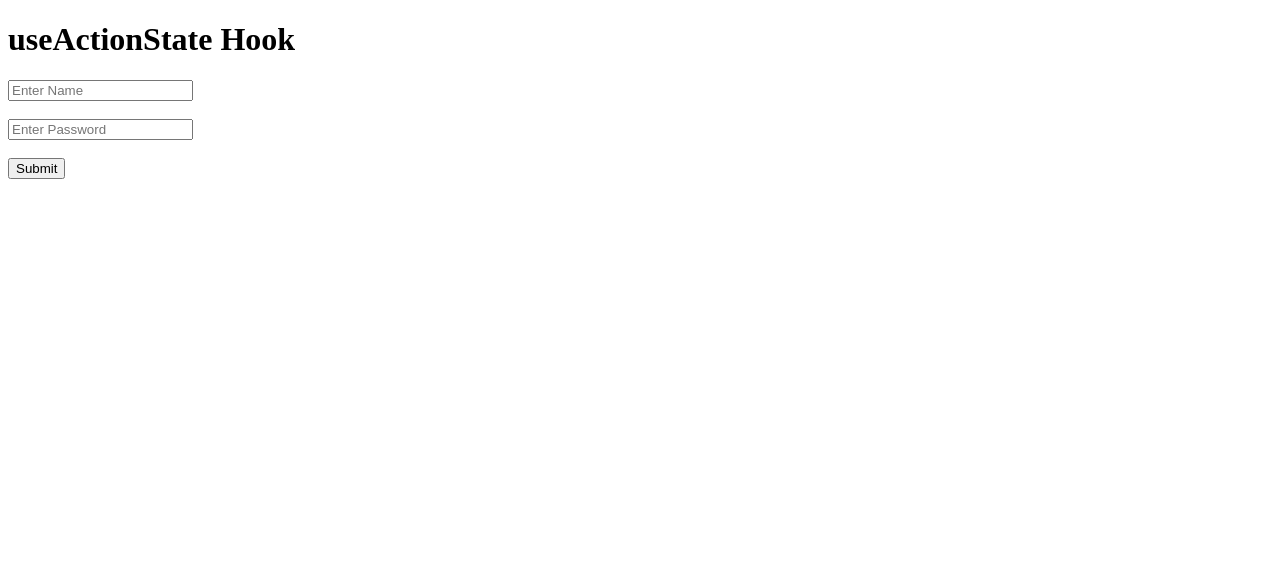
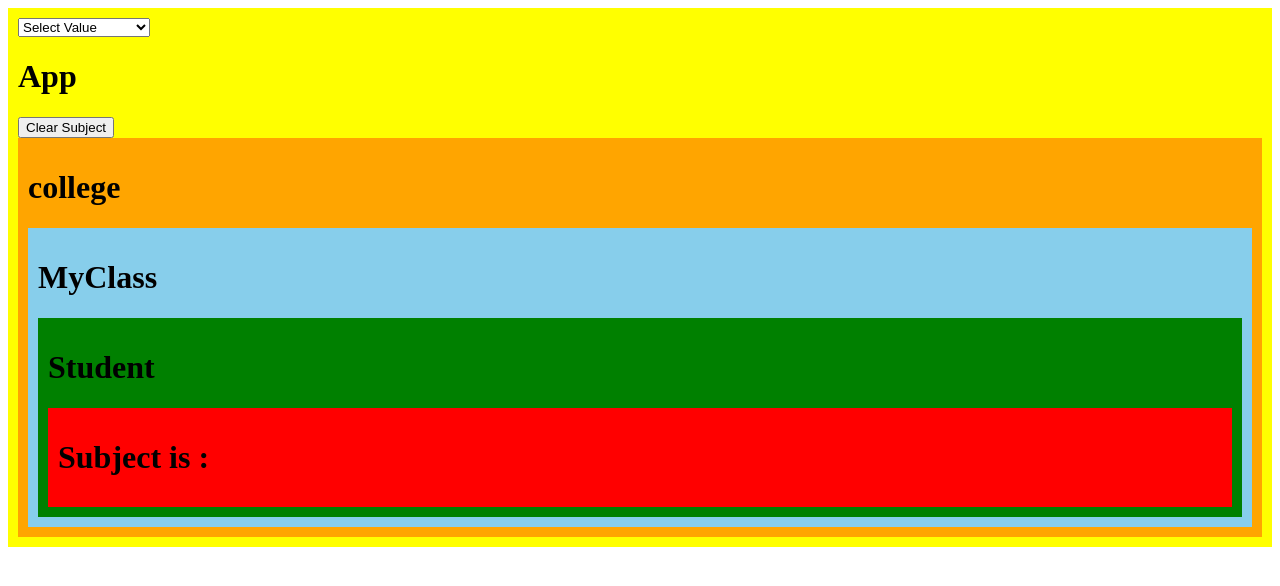
Before and after one commit to saeedali780/learn-react, a React (Vite) app: page / in a window 1280 px wide. Shown: the top 586 px of the page. Built offline with nearby package versions, Linux system fonts and the light colour scheme.

Commit message:
Context API Reactjs

```diff
--- a/src/App.jsx
+++ b/src/App.jsx
@@ -1,41 +1,24 @@
-import React from 'react'
-import { useActionState } from 'react'
+import React, { useState } from 'react';
+import College from './College';
+import {SubjectContext} from './ContexData.jsx';
 
 const App = () => {
-  const handleSubmit = async (previousData,formData)=>{
-    let name = formData.get("name");
-    let password = formData.get("password");
+  const [subject,setSubject] = useState("");
 
-    await new Promise(res=>setTimeout(res,2000))
-    // console.log("handleSubmit called",name,password);
-    if (name && password) {
-      return {message:"Data Submitted",password,name}
-    }else{
-      return {error:"Failed to Submit Enter Valid Data",password,name}
-    }
-  }
-  const [data,action,pending] = useActionState(handleSubmit,undefined);
-  console.log(data);
   return (
-    <div>
-      <h1>useActionState Hook</h1>
-      <form action={action}>
-        <input type="text" name='name' placeholder='Enter Name'/>
-        <br/><br/>
-        <input type="password" name='password' placeholder='Enter Password'/>
-        <br/><br/>
-        <button disabled={pending}>{pending?"Submiting...":"Submit"}</button>
-        <br/><br/>
-      </form>
-      {data?.message && <span style={{color:"green"}}>{data.message}</span>}
-      {data?.error && <span  style={{color:"red"}}>{data.error}</span>}
-      {data?.message && (
-        <>
-          <h1>My Data:</h1>
-          <h4>Name: {data.name}</h4>
-          <h4>Password: {data.password}</h4>
-        </>
-      )}
+    <div style={{backgroundColor:"yellow", padding:10}}>
+    <SubjectContext.Provider value={subject}>
+      <select value={subject} onChange={(e)=>setSubject(e.target.value)}>
+      <option value="">Select Value</option>
+
+        <option value="Maths">Maths</option>
+        <option value="English">English</option>
+        <option value="Computer Science">Computer Science</option>
+      </select>
+      <h1>App</h1>
+      <button onClick={()=> setSubject("")}>Clear Subject</button>
+      <College/>
+    </SubjectContext.Provider>
     </div>
   )
 }
--- /dev/null
+++ b/src/College.jsx
@@ -0,0 +1,13 @@
+import React from 'react'
+import MyClass from './MyClass'
+
+const College = () => {
+  return (
+    <div style={{backgroundColor:"orange", padding:10}}>
+        <h1>college</h1>
+        <MyClass/>
+    </div>
+  )
+}
+
+export default College
--- /dev/null
+++ b/src/ContexData.jsx
@@ -0,0 +1,3 @@
+import { createContext } from "react";
+
+export const SubjectContext= createContext("Maths")
--- /dev/null
+++ b/src/MyClass.jsx
@@ -0,0 +1,13 @@
+import React from 'react';
+import Student from './Student';
+
+const MyClass = () => {
+  return (
+    <div style={{backgroundColor:"skyblue", padding:10}}>
+        <h1>MyClass</h1>
+        <Student/>
+    </div>
+  )
+}
+
+export default MyClass
--- /dev/null
+++ b/src/Student.jsx
@@ -0,0 +1,13 @@
+import React from 'react'
+import Subject from './Subject'
+
+const Student = () => {
+  return (
+    <div style={{backgroundColor:"green", padding:10}}>
+        <h1>Student</h1>
+        <Subject/>
+    </div>
+  )
+}
+
+export default Student
--- /dev/null
+++ b/src/Subject.jsx
@@ -0,0 +1,14 @@
+import React, { useContext } from 'react';
+import {SubjectContext} from './ContexData.jsx';
+
+
+const Subject = () => {
+    const subject = useContext(SubjectContext)
+  return (
+    <div style={{backgroundColor:"red", padding:10}}>
+        <h1>Subject is : {subject}</h1>
+    </div>
+  )
+}
+
+export default Subject
```
